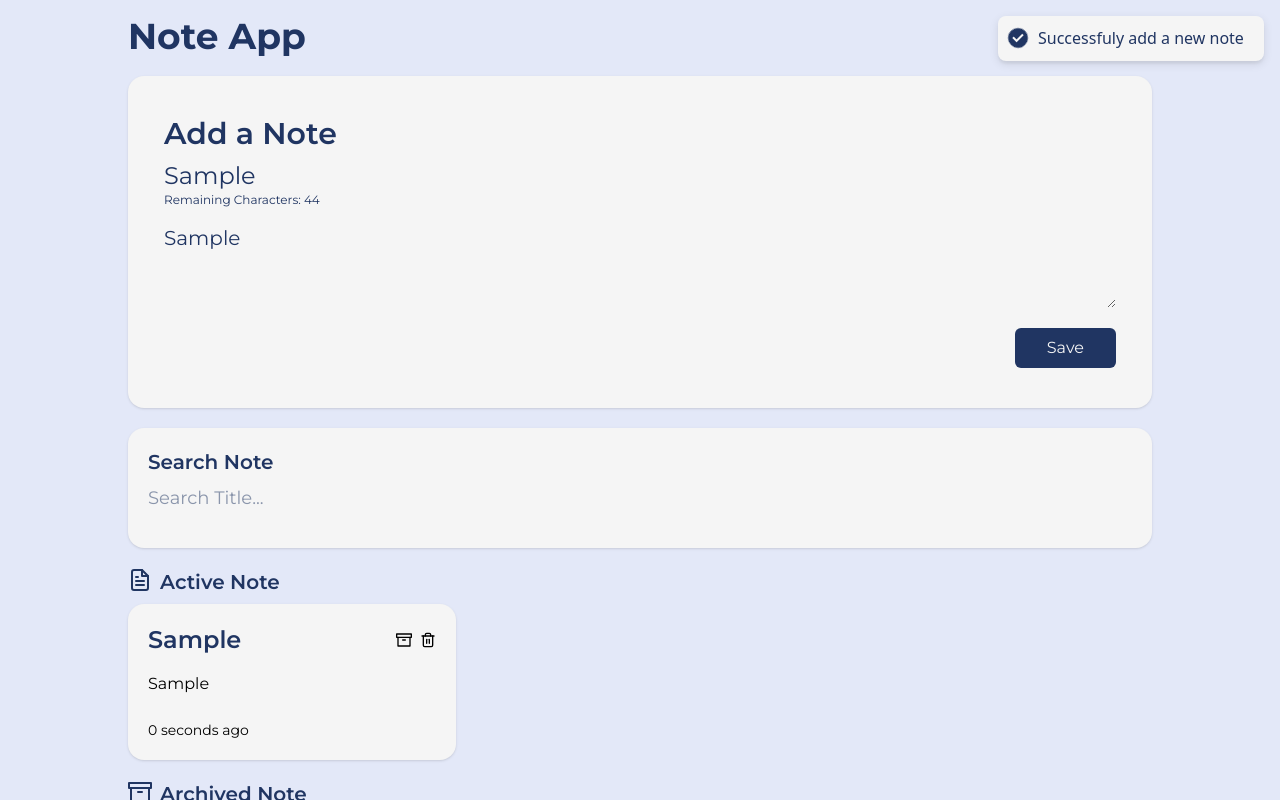
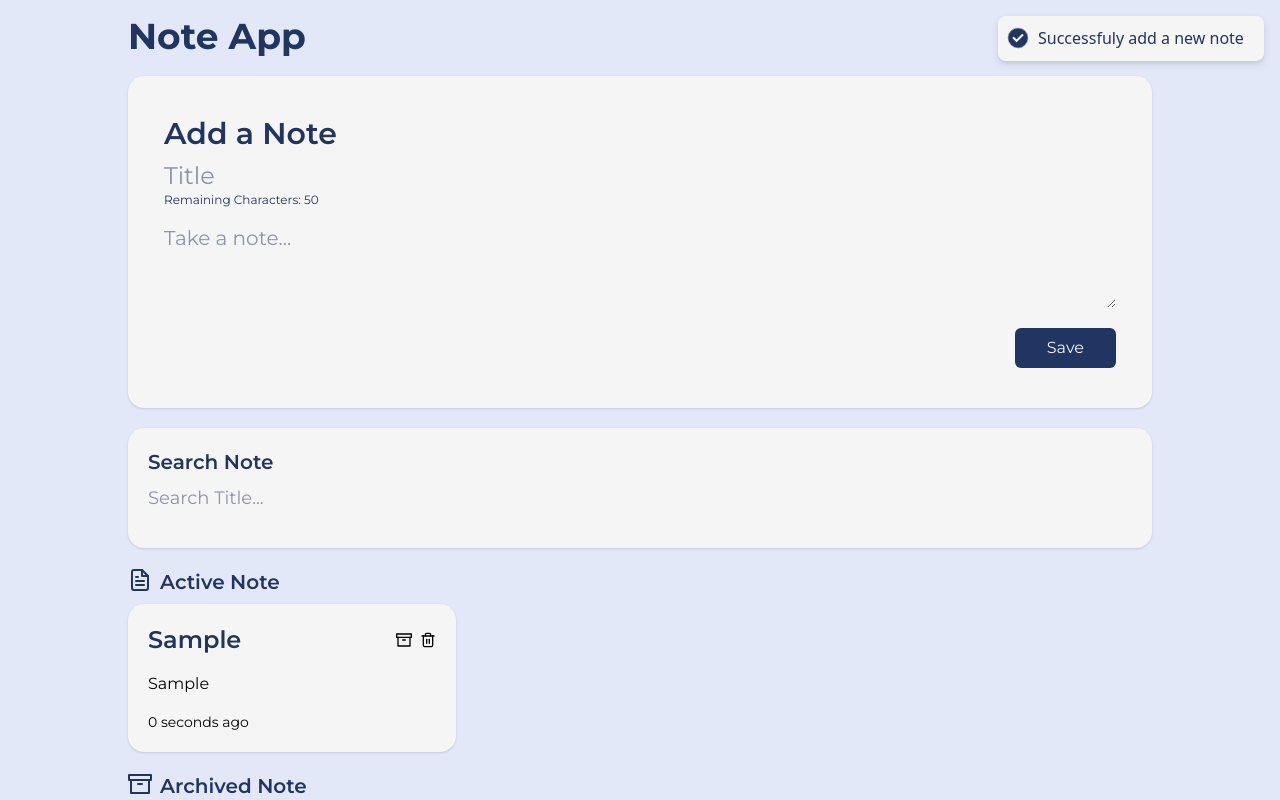
Before and after one commit to dianerdiana/dicoding-submission, a React (Vite) app in the folder 04 - belajar-membuat-aplikasi-web-dengan-react/: page / in a window 1280 px wide. Both pictures are taken after typing "Sample", "Sample" into the empty fields and a click on the button "Save". Shown: the top 800 px of the page. Built offline with nearby package versions, Linux system fonts and the light colour scheme.

Commit message:
Completed: Optimis 5 stars

```diff
--- a/04 - belajar-membuat-aplikasi-web-dengan-react/src/App.tsx
+++ b/04 - belajar-membuat-aplikasi-web-dengan-react/src/App.tsx
@@ -1,13 +1,20 @@
+// React
 import { useState } from "react";
+
+// Custom Components
 import { FormAdd } from "./components/FormAdd";
 import { FormSearch } from "./components/FormSearch";
 import { Header } from "./components/Header";
 import { NoteList } from "./components/NoteList";
-import type { NoteItemType } from "./types/noteItem";
+import { NoteCategory } from "./components/NoteCategory";
+import { Footer } from "./components/Footer";
+
+// Thirdparty
 import toast from "react-hot-toast";
 import { Archive, FileText } from "react-feather";
-import { NoteCategory } from "./components/NoteCategory";
-import { Footer } from "./components/Footer";
+
+// Types
+import type { NoteItemType } from "./types/noteItem";
 
 function App() {
   const [notes, setNotes] = useState<NoteItemType[] | []>([]);
@@ -68,10 +75,8 @@ function App() {
   const getNotes = () => {
     let allNotes: NoteItemType[] = [];
 
-    if (searchText.length > 0 && searchResults.length > 0) {
+    if (searchText.length > 0) {
       allNotes = searchResults;
-    } else if (searchText.length > 0 && searchResults.length === 0) {
-      allNotes = notes;
     } else {
       allNotes = notes;
     }
--- a/04 - belajar-membuat-aplikasi-web-dengan-react/src/components/Footer.tsx
+++ b/04 - belajar-membuat-aplikasi-web-dengan-react/src/components/Footer.tsx
@@ -1,6 +1,6 @@
 export const Footer = () => {
   return (
-    <footer>
+    <footer className="mt-12 text-center">
       <p>Created By Dian Erdiana</p>
     </footer>
   );
--- a/04 - belajar-membuat-aplikasi-web-dengan-react/src/components/FormAdd.tsx
+++ b/04 - belajar-membuat-aplikasi-web-dengan-react/src/components/FormAdd.tsx
@@ -12,6 +12,8 @@ export const FormAdd = ({ addNote }: { addNote: CallableFunction }) => {
     addNote({ title, body });
 
     toast.success("Successfuly add a new note");
+    setTitle("");
+    setBody("");
   };
 
   const onChangeTitle = (value: string) => {
--- a/04 - belajar-membuat-aplikasi-web-dengan-react/src/components/NoteItem.tsx
+++ b/04 - belajar-membuat-aplikasi-web-dengan-react/src/components/NoteItem.tsx
@@ -17,8 +17,11 @@ export const NoteItem = ({
   updateArchived,
 }: NoteItemProps) => {
   return (
-    <li key={id} className="rounded-2xl bg-secondary w-[32%] p-5 shadow">
-      <section className="flex justify-between mb-4">
+    <li
+      key={id}
+      className="rounded-2xl bg-secondary w-[32%] p-5 shadow flex flex-col justify-between gap-4"
+    >
+      <section className="flex justify-between">
         <h3 className="text-primary font-semibold text-2xl flex-1">{title}</h3>
         <div className="flex gap-2">
           <button
@@ -35,8 +38,8 @@ export const NoteItem = ({
           </button>
         </div>
       </section>
-      <p className="mb-6">{body}</p>
-      <p className="text-sm">{timeAgo(createdAt)}</p>
+      <p>{body}</p>
+      <p className="text-sm justify-self-end">{timeAgo(createdAt)}</p>
     </li>
   );
 };
```
